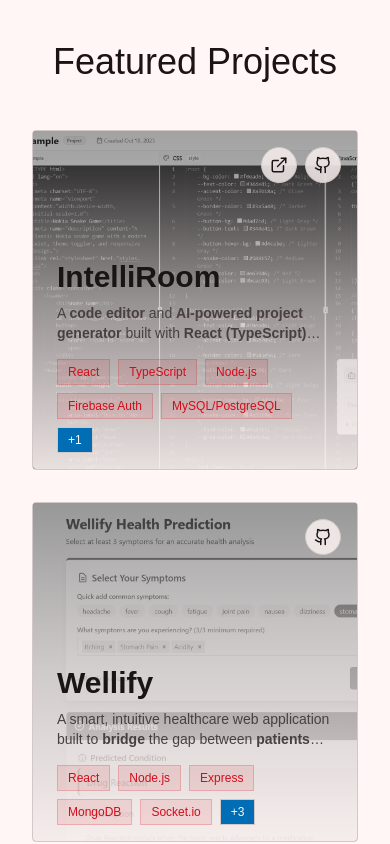
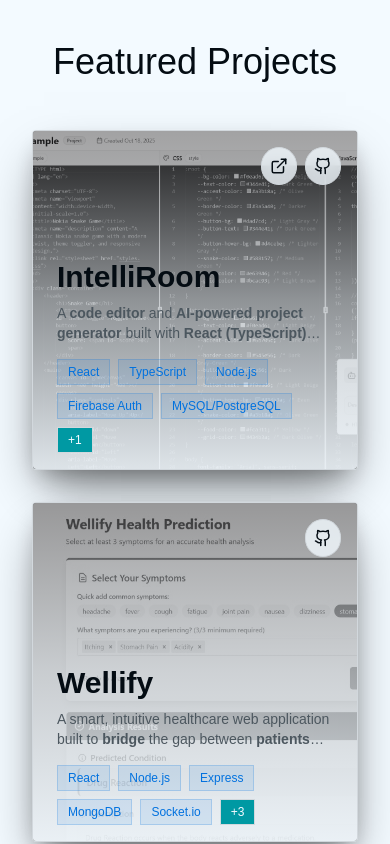
Before and after one commit to Its-Shinde4241/portfolio, a Next.js app: page / in a window 390 px wide. Shown: the part 7280-8124 px from the top of the page. Built offline with nearby package versions, Linux system fonts and the light colour scheme.

Commit message:
feat: update global styles and enhance component designs for improved aesthetics and responsiveness

```diff
--- a/app/globals.css
+++ b/app/globals.css
@@ -4,24 +4,24 @@
 @custom-variant dark (&:is(.dark *));
 
 :root {
-  --background: oklch(0.98 0.01 25.23);
-  --foreground: oklch(0.20 0.01 18.05);
-  --card: oklch(0.95 0.01 25.23);
-  --card-foreground: oklch(0.18 0.01 29.18);
-  --popover: oklch(0.94 0.01 25.23);
-  --popover-foreground: oklch(0.22 0.01 29.09);
-  --primary: oklch(0.55 0.22 27.03);
-  --primary-foreground: oklch(0.98 0.01 100.72);
-  --secondary: oklch(0.52 0.14 247.51);
-  --secondary-foreground: oklch(0.98 0.01 100.72);
-  --muted: oklch(0.91 0.01 25.23);
-  --muted-foreground: oklch(0.38 0.01 17.71);
-  --accent: oklch(0.86 0.04 33.03);
-  --accent-foreground: oklch(0.18 0.01 29.18);
-  --destructive: oklch(0.56 0.23 29.23);
-  --border: oklch(0.84 0.01 25.22);
-  --input: oklch(0.80 0.01 25.22);
-  --ring: oklch(0.50 0.12 244.86);
+  --background: oklch(0.98 0.01 240);
+  --foreground: oklch(0.15 0.02 240);
+  --card: oklch(0.96 0.01 240);
+  --card-foreground: oklch(0.15 0.02 240);
+  --popover: oklch(0.95 0.01 240);
+  --popover-foreground: oklch(0.15 0.02 240);
+  --primary: oklch(0.55 0.20 250);
+  --primary-foreground: oklch(0.98 0.01 240);
+  --secondary: oklch(0.60 0.15 200);
+  --secondary-foreground: oklch(0.98 0.01 240);
+  --muted: oklch(0.92 0.01 240);
+  --muted-foreground: oklch(0.45 0.02 240);
+  --accent: oklch(0.70 0.12 200);
+  --accent-foreground: oklch(0.15 0.02 240);
+  --destructive: oklch(0.55 0.22 25);
+  --border: oklch(0.88 0.01 240);
+  --input: oklch(0.85 0.01 240);
+  --ring: oklch(0.55 0.20 250);
   --chart-1: oklch(0.58 0.23 27.06);
   --chart-2: oklch(0.61 0.18 251.95);
   --chart-3: oklch(0.72 0.15 83.96);
@@ -54,24 +54,24 @@
 }
 
 .dark {
-  --background: oklch(0.12 0.01 38.49);
-  --foreground: oklch(0.95 0.01 25.23);
-  --card: oklch(0.18 0.01 29.18);
-  --card-foreground: oklch(0.95 0.01 25.23);
-  --popover: oklch(0.18 0.01 29.18);
-  --popover-foreground: oklch(0.95 0.01 25.23);
-  --primary: oklch(0.65 0.23 27.09);
-  --primary-foreground: oklch(0.98 0.01 100.72);
-  --secondary: oklch(0.50 0.14 249.16);
-  --secondary-foreground: oklch(0.98 0.01 100.72);
-  --muted: oklch(0.20 0.01 18.05);
-  --muted-foreground: oklch(0.70 0.01 25.22);
-  --accent: oklch(0.59 0.12 78.11);
-  --accent-foreground: oklch(0.95 0.01 25.23);
-  --destructive: oklch(0.56 0.23 29.23);
-  --border: oklch(0.38 0.01 17.71);
-  --input: oklch(0.38 0.01 17.71);
-  --ring: oklch(0.49 0.14 250.75);
+  --background: oklch(0.12 0.02 240);
+  --foreground: oklch(0.95 0.01 240);
+  --card: oklch(0.16 0.02 240);
+  --card-foreground: oklch(0.95 0.01 240);
+  --popover: oklch(0.16 0.02 240);
+  --popover-foreground: oklch(0.95 0.01 240);
+  --primary: oklch(0.65 0.18 250);
+  --primary-foreground: oklch(0.98 0.01 240);
+  --secondary: oklch(0.55 0.15 200);
+  --secondary-foreground: oklch(0.98 0.01 240);
+  --muted: oklch(0.22 0.02 240);
+  --muted-foreground: oklch(0.65 0.01 240);
+  --accent: oklch(0.55 0.12 200);
+  --accent-foreground: oklch(0.95 0.01 240);
+  --destructive: oklch(0.60 0.22 25);
+  --border: oklch(0.30 0.02 240);
+  --input: oklch(0.30 0.02 240);
+  --ring: oklch(0.65 0.18 250);
   --chart-1: oklch(0.64 0.25 26.85);
   --chart-2: oklch(0.66 0.19 250.17);
   --chart-3: oklch(0.78 0.16 87.01);
--- a/components/Dock.tsx
+++ b/components/Dock.tsx
@@ -119,14 +119,14 @@
       {isActive && !isAction && (
         <motion.div
           layoutId="activeDot"
-          className="absolute -bottom-4 w-1.5 h-1.5 bg-rose-700 rounded-full shadow-[0_0_8px_rgba(200,0,0,0.8)]"
+          className="absolute -bottom-4 w-1.5 h-1.5 bg-primary rounded-full shadow-[0_0_8px_rgba(14,165,233,0.8)]"
         />
       )}
 
       <motion.div
         className={`h-full w-full rounded-2xl flex items-center justify-center transition-all duration-300 shadow-lg overflow-hidden border ${isActive && !isAction
-          // ? 'bg-foreground text-muted/90 scale-105 border-foreground'
-          ? 'bg-rose-700 text-secondary-foreground scale-105 border-rose-700'
+          ? 'bg-foreground text-muted/90 scale-105 border-foreground'
+          // ? 'bg-rose-700 text-secondary-foreground scale-105 border-rose-700'
           : 'bg-white/60 dark:bg-zinc-900/60 border-zinc-200 dark:border-white/10 backdrop-blur-md hover:bg-white/80 dark:hover:bg-zinc-800/80 text-muted-foreground hover:text-foreground'
           }`}
       >
--- a/components/sections/AboutSection.tsx
+++ b/components/sections/AboutSection.tsx
@@ -47,13 +47,23 @@
       </div>
 
       {/* Hidden on mobile, shown on md (tablet) and up */}
-      <div className="hidden md:flex flex-1 w-full h-[480px] bg-secondary/30 rounded-2xl overflow-hidden border border-border relative group">
+      <div
+        className="hidden md:flex flex-1 w-full h-[480px] bg-secondary/30 rounded-2xl overflow-hidden border border-border relative group"
+        style={{
+          boxShadow: `
+                                    0 25px 50px -12px rgba(0, 0, 0, 0.5),
+                                    0 12px 24px -8px rgba(0, 0, 0, 0.3),
+                                    0 0 0 1px rgba(255, 255, 255, 0.05),
+                                    inset 0 1px 0 rgba(255, 255, 255, 0.1)
+                                `
+        }}
+      >
         <div className="absolute inset-0 bg-primary/10 z-10 group-hover:bg-transparent transition-colors duration-500" />
-        {/* Profile Image - Ensure you have profile.jpg in your public folder */}
         <img
           src={profile.src}
           alt="The Scholar"
-          className="select-none w-full h-full object-center contrast-125 group-hover:grayscale-0 transition-all duration-500"
+          className="z-50 select-none w-full h-full object-center object-cover transition-all duration-500"
+
         />
       </div>
     </div>
--- a/components/sections/ProjectsSection.tsx
+++ b/components/sections/ProjectsSection.tsx
@@ -14,9 +14,17 @@
                         initial={{ opacity: 0, y: 20 }}
                         whileInView={{ opacity: 1, y: 0 }}
                         viewport={{ once: true }}
-                        transition={{ delay: i * 0.1 }}
-                        whileHover={{ y: -5, scale: 1.01 }}
-                        className="group relative h-[340px] bg-card border border-border rounded-xl overflow-hidden cursor-pointer shadow-sm hover:shadow-xl transition-all duration-300"
+                        // transition={{ delay: i * 0.1 }}
+                        whileHover={{ y: -1, scale: 1.05 }}
+                        className="group relative h-[340px] bg-card border border-border rounded-xl overflow-hidden cursor-cell shadow-sm hover:shadow-xl transition-all duration-100"
+                        style={{
+                            boxShadow: `
+                                    0 25px 50px -12px rgba(0, 0, 0, 0.5),
+                                    0 12px 24px -8px rgba(0, 0, 0, 0.3),
+                                    0 0 0 1px rgba(255, 255, 255, 0.05),
+                                    inset 0 1px 0 rgba(255, 255, 255, 0.1)
+                                `
+                        }}
                     >
                         {/* Background Image */}
                         <div className="absolute inset-0 bg-zinc-900">
@@ -41,10 +49,13 @@
                                     href={project.url}
                                     target="_blank"
                                     rel="noopener noreferrer"
-                                    className="p-2 bg-background/80 backdrop-blur-md rounded-full text-foreground hover:text-primary hover:bg-background border border-border transition-colors"
+                                    className="group/btn flex items-center gap-0 p-2 bg-background/80 backdrop-blur-sm rounded-full text-foreground hover:text-primary hover:bg-background/80 border border-border transition-all duration-600 ease-out overflow-hidden hover:gap-1.5 hover:pr-3"
                                     title="Live Demo"
                                 >
-                                    <ExternalLink size={18} />
+                                    <ExternalLink size={18} className="shrink-0" />
+                                    <span className="max-w-0 overflow-hidden whitespace-nowrap text-sm font-medium opacity-0 transition-all duration-600 ease-out group-hover/btn:max-w-[60px] group-hover/btn:opacity-100">
+                                        Live
+                                    </span>
                                 </a>
                             )}
                             {project.github && (
@@ -52,20 +63,24 @@
                                     href={project.github}
                                     target="_blank"
                                     rel="noopener noreferrer"
-                                    className="p-2 bg-background/80 backdrop-blur-md rounded-full text-foreground hover:text-primary hover:bg-background border border-border transition-colors"
+                                    className="group/btn flex items-center gap-0 p-2 bg-background/80 backdrop-blur-sm rounded-full text-foreground hover:text-primary hover:bg-background/80 border border-border transition-all duration-600 ease-out overflow-hidden hover:gap-1.5 hover:pr-3"
                                     title="Source Code"
                                 >
-                                    <Github size={18} />
+                                    <Github size={18} className="shrink-0" />
+                                    <span className="max-w-0 overflow-hidden whitespace-nowrap text-sm font-medium opacity-0 transition-all duration-600 ease-out group-hover/btn:max-w-[60px] group-hover/btn:opacity-100">
+                                        Source
+                                    </span>
                                 </a>
                             )}
                         </div>
 
                         {/* Bottom Content */}
-                        <div className="absolute bottom-0 left-0 p-6 z-20 w-full transform translate-y-2 group-hover:translate-y-0 transition-transform duration-300">
+
+                        <div className="absolute bottom-0 left-0 p-6 z-20 w-full transform translate-y-2 group-hover:translate-y-0 transition-transform duration-600">
                             <h3 className="font-title text-3xl font-semibold text-foreground mb-2  transition-colors">{project.name}</h3>
 
                             <div
-                                className="text-sm text-muted-foreground line-clamp-2 mb-4 group-hover:text-foreground/90 group-hover:line-clamp-none transition-all duration-300"
+                                className="text-sm text-muted-foreground line-clamp-2 mb-4 group-hover:text-foreground/90 group-hover:line-clamp-none transition-all duration-600"
                                 dangerouslySetInnerHTML={{ __html: project.description }}
                             />
 
```
Also changed, not shown: components/TopRightConnect.tsx (+14 -4 lines).
